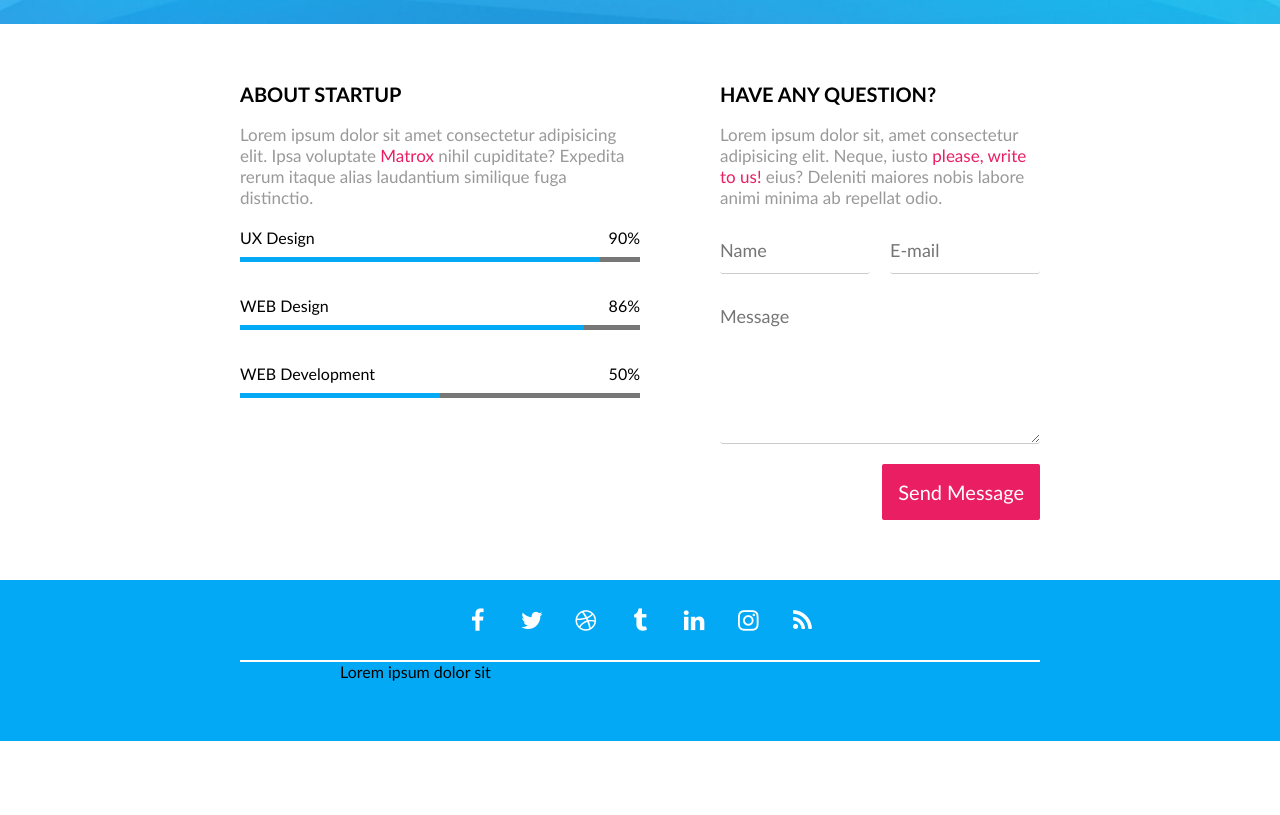
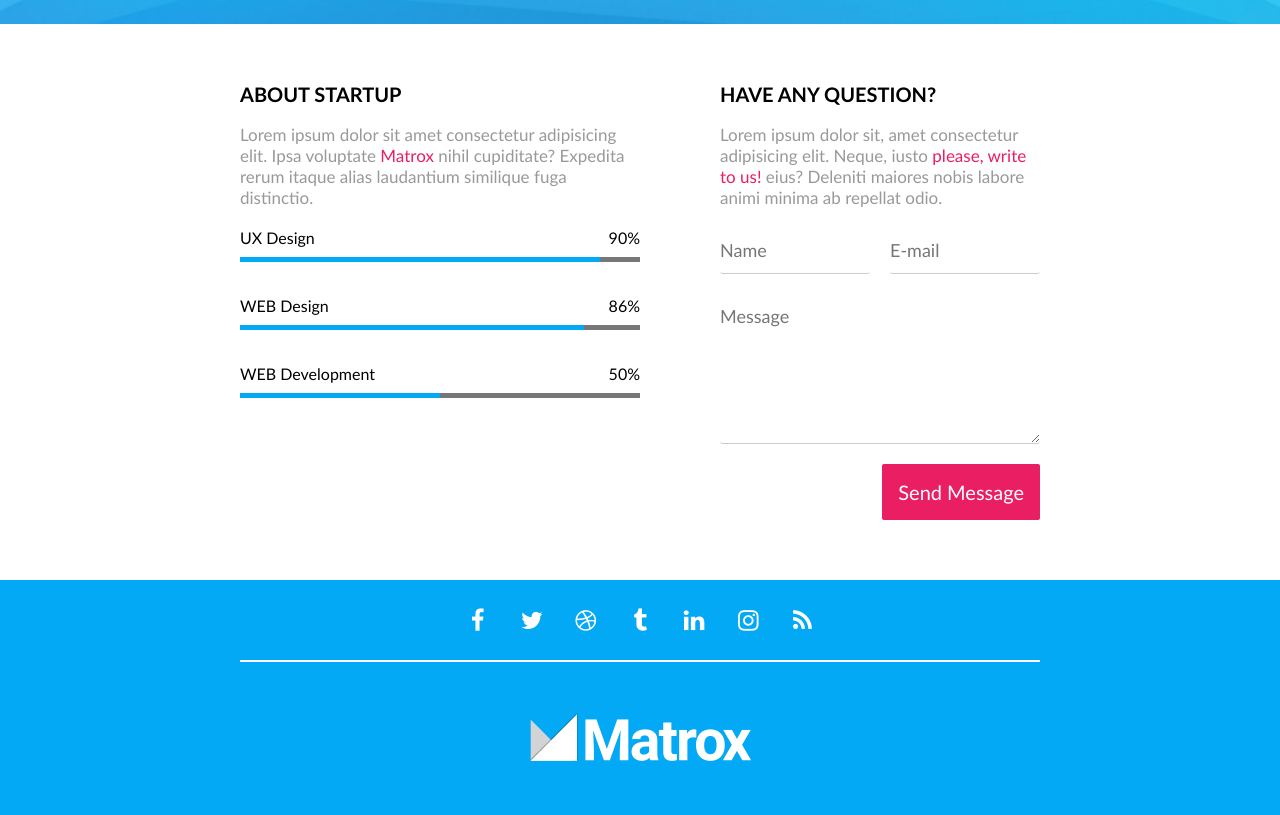
Before and after one commit to Niseme/5-coming-soon, a website: page index.html in a window 1280 px wide. Shown: the part 776-1591 px from the top of the page. Before the commit the page ends 1517 px from the top, so only its background shows below. Drawn offline with Linux system fonts and the light colour scheme.

Commit message:
footer logo

```diff
--- a/css/base/layout.css
+++ b/css/base/layout.css
@@ -4,12 +4,12 @@
   padding: 60px 0;
 }
 .container > .row {
-  display: inline-block;
+  float: left;
   width: 800px;
   margin-left: calc(50% - 400px);
 }
 .container > .row-short {
-  display: inline-block;
+  float: left;
   width: 600px;
   margin-left: calc(50% - 300px);
 }
--- a/css/pages/home.css
+++ b/css/pages/home.css
@@ -115,3 +115,13 @@ footer.container {
   background-color: #fff;
   color: var(--primary-color);
 }
+.row-short {
+  text-align: center;
+}
+footer .logo {
+  max-height: 50px;
+  width: 100%;
+  margin: 50px 0;
+  object-fit: contain;
+  object-position: top;
+}
--- a/index.html
+++ b/index.html
@@ -117,8 +117,8 @@
             <a href="https://example.com" target="_blank" class="fa fa-instagram"></a>
             <a href="https://example.com" target="_blank" class="fa fa-rss"></a>
         </div>
-        <div class="row-short">
-            Lorem ipsum dolor sit
+        <div class="row-short ">
+            <img src="./img/logo-white.png" alt="Logo" class="logo">
         </div>
     </footer>
 </body>
```
